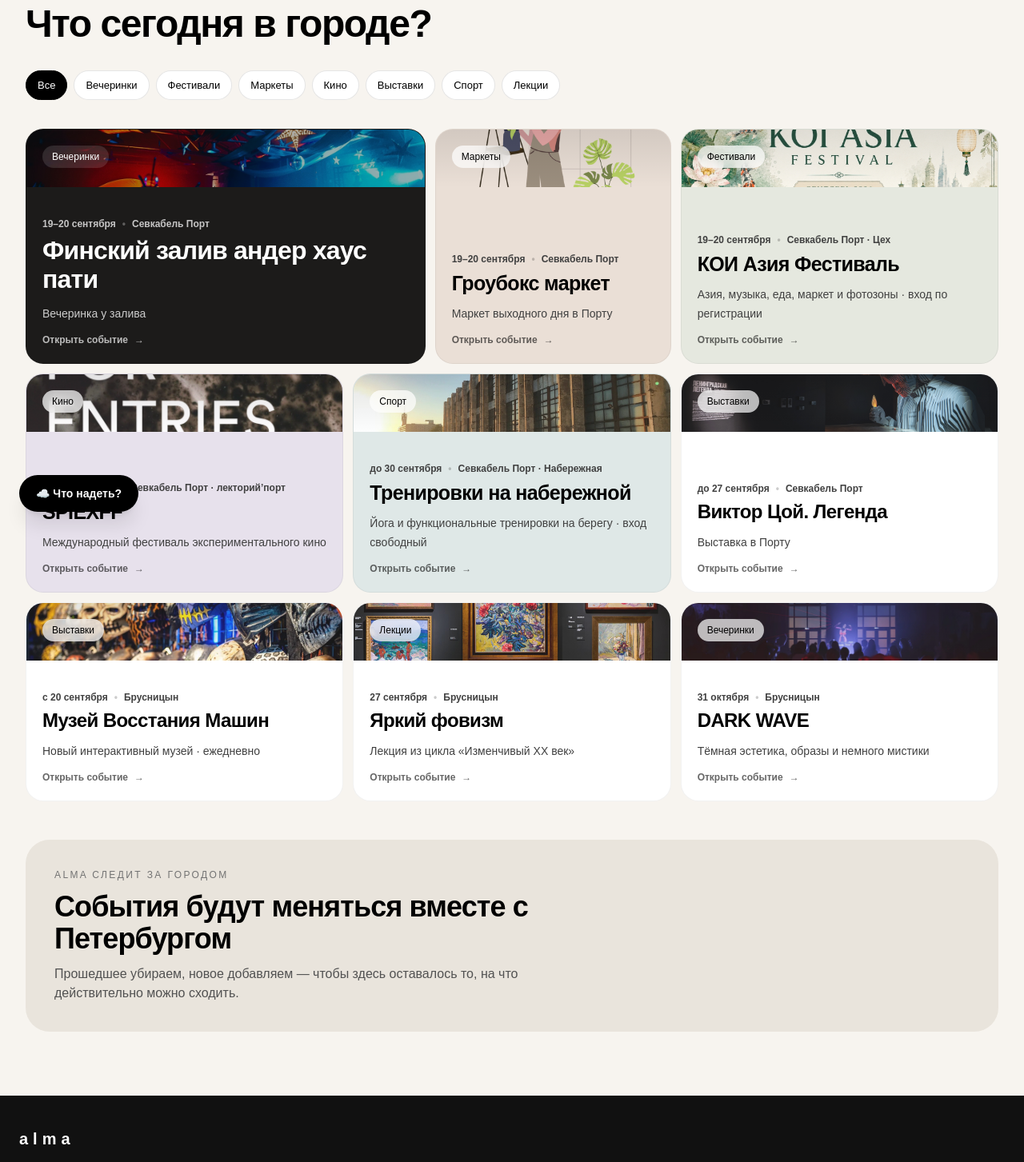
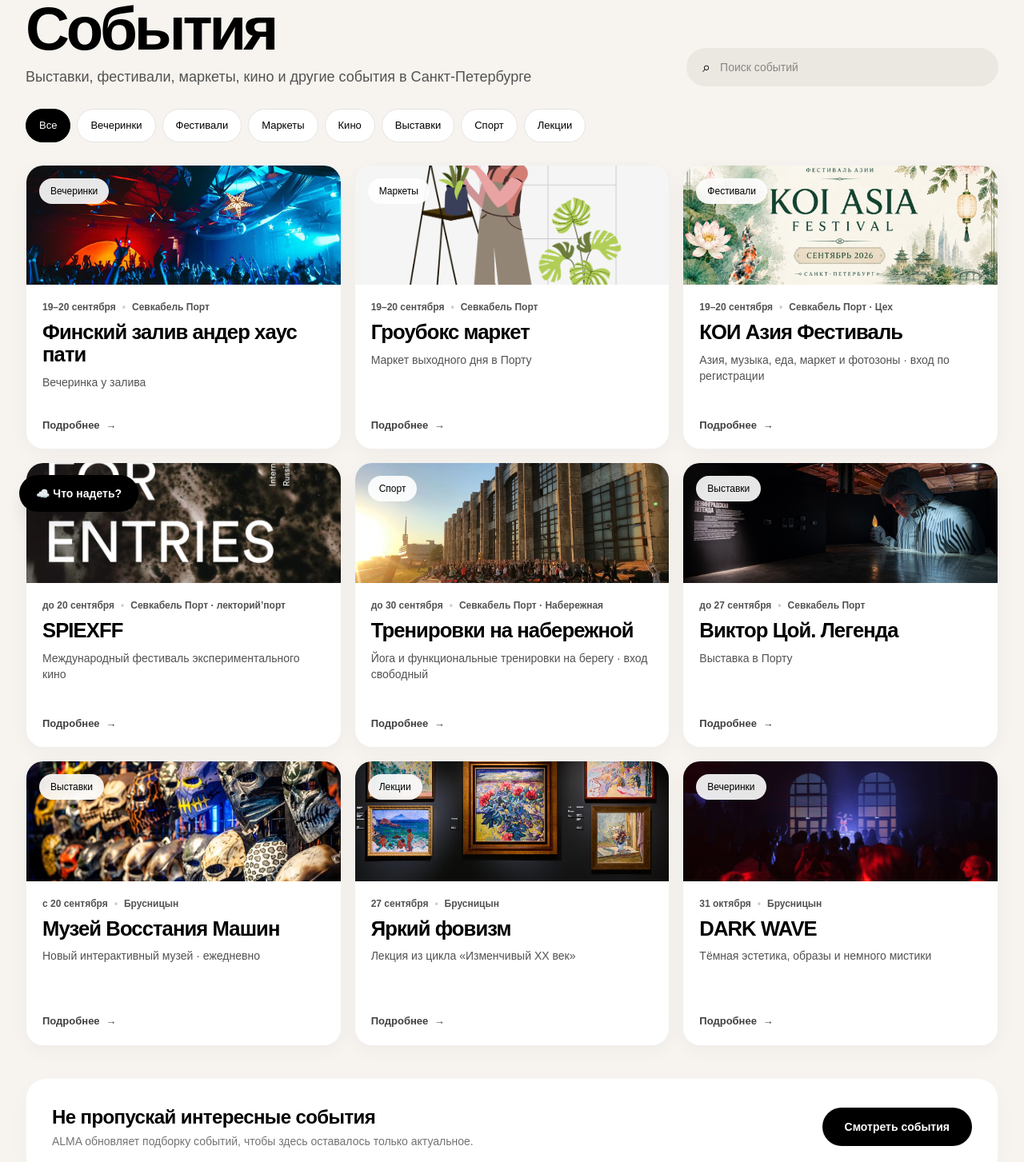
Before and after one commit to olgakastanova48386-dotcom/alma, a Next.js app: page /map in a window 1280 px wide. Shown: the part 140-1593 px from the top of the page at 80% size. Built offline with nearby package versions, Linux system fonts and the light colour scheme; no server answers.

Commit message:
Redesign events page for clearer visual hierarchy

```diff
--- a/app/map/page.tsx
+++ b/app/map/page.tsx
@@ -34,38 +34,49 @@ export default function MapPage() {
 
   return (
     <main className="min-h-screen bg-[#f7f4ef] pb-20 pt-28 text-black sm:pt-32">
-      <section className="mx-auto max-w-7xl px-4 sm:px-6 lg:px-8">
-        <div className="mt-4 grid items-start gap-5 md:grid-cols-[minmax(0,1.1fr)_minmax(280px,.9fr)] md:gap-12">
-          <h1 className="whitespace-nowrap text-[clamp(25px,4.5vw,48px)] font-bold leading-[1.08] tracking-[-0.03em]">Что сегодня в городе?</h1>
+      <section className="mx-auto max-w-[1380px] px-4 sm:px-6 lg:px-8">
+        <div className="mt-3 flex flex-col gap-5 lg:flex-row lg:items-end lg:justify-between">
+          <div>
+            <h1 className="text-[clamp(44px,6vw,76px)] font-bold leading-[.95] tracking-[-0.055em]">События</h1>
+            <p className="mt-3 max-w-3xl text-[15px] leading-6 text-neutral-600 sm:text-lg">Выставки, фестивали, маркеты, кино и другие события в Санкт-Петербурге</p>
+          </div>
+          <label className="flex h-12 w-full items-center gap-3 rounded-full bg-[#ebe7e1] px-5 lg:max-w-[390px]">
+            <span className="text-lg">⌕</span>
+            <input aria-label="Поиск событий" placeholder="Поиск событий" className="w-full bg-transparent text-sm outline-none placeholder:text-neutral-500" />
+          </label>
         </div>
 
-        <div className="mt-8 -mx-4 flex gap-2 overflow-x-auto px-4 pb-2 sm:mx-0 sm:px-0">
+        <div className="mt-7 flex gap-2 overflow-x-auto pb-2">
           {filters.map((item) => (
-            <button key={item} type="button" onClick={() => setFilter(item)} className={`shrink-0 rounded-full border px-3.5 py-2 text-[13px] font-medium transition ${filter === item ? "border-black bg-black text-white" : "border-black/10 bg-white hover:border-black/30"}`}>{item}</button>
+            <button key={item} type="button" onClick={() => setFilter(item)} className={`shrink-0 rounded-full border px-4 py-2.5 text-[13px] font-medium transition ${filter === item ? "border-black bg-black text-white" : "border-black/10 bg-white hover:border-black/30"}`}>{item}</button>
           ))}
         </div>
 
-        <div className="mt-7 grid gap-3 md:grid-cols-2 lg:grid-cols-12">
-          {visible.map((event, index) => (
-            <a key={event.title} href={`/map/${event.id}`} className={`group relative flex flex-col justify-between overflow-hidden border border-black/5 p-4 sm:p-5 transition duration-300 hover:-translate-y-1 hover:shadow-xl ${index === 0 ? "min-h-[175px] rounded-[22px] bg-[#1c1b1a] text-white lg:col-span-5" : index === 1 ? "min-h-[175px] rounded-[22px] bg-[#eadfd6] lg:col-span-3" : index === 2 ? "min-h-[175px] rounded-[22px] bg-[#e5e8df] lg:col-span-4" : index === 3 ? "min-h-[170px] rounded-[22px] bg-[#e7e1ec] lg:col-span-4" : index === 4 ? "min-h-[170px] rounded-[22px] bg-[#dfe8e7] lg:col-span-4" : "min-h-[170px] rounded-[22px] bg-white lg:col-span-4"}`}>
-              <div className="absolute inset-x-0 top-0 h-[72px] overflow-hidden"><img src={event.image} alt="" className="h-full w-full object-cover opacity-90" /><div className={`absolute inset-0 ${index === 0 ? "bg-black/25" : "bg-gradient-to-b from-black/10 to-transparent"}`} /></div><div className="relative z-10 flex items-start justify-between gap-4">
-                <span className={`rounded-full px-3 py-1.5 text-xs font-medium ${index === 0 ? "bg-white/12" : "bg-white/70 backdrop-blur-sm"}`}>{event.category}</span>
-                <span className={`${index < 5 ? "text-2xl sm:text-3xl" : "text-2xl"} transition duration-300 group-hover:scale-110`} aria-hidden="true">{event.accent}</span>
+        <div className="mt-5 grid gap-4 md:grid-cols-2 lg:grid-cols-3">
+          {visible.map((event) => (
+            <a key={event.id} href={`/map/${event.id}`} className="group overflow-hidden rounded-[22px] border border-black/[.06] bg-white shadow-[0_6px_24px_rgba(0,0,0,.035)] transition duration-300 hover:-translate-y-1 hover:shadow-[0_14px_35px_rgba(0,0,0,.08)]">
+              <div className="relative aspect-[16/6.1] overflow-hidden bg-neutral-100">
+                <img src={event.image} alt={event.title} className="h-full w-full object-cover transition duration-500 group-hover:scale-[1.025]" />
+                <span className="absolute left-4 top-4 rounded-full bg-white/90 px-3.5 py-2 text-xs font-medium text-black backdrop-blur-sm">{event.category}</span>
               </div>
-              <div className="relative z-10 mt-[62px]">
-                <div className={`flex flex-wrap items-center gap-x-2 gap-y-1 text-[12px] font-semibold leading-4 ${index === 0 ? "text-white/75" : "text-neutral-700"}`}><span>{event.date}</span><span className={`${index === 0 ? "text-white/30" : "text-black/20"}`}>•</span><span>{event.place}</span></div>
-                <h2 className={`mt-2 font-bold leading-[1.12] tracking-[-0.025em] ${index === 0 ? "max-w-xl text-[clamp(23px,3vw,32px)]" : index < 5 ? "text-[clamp(20px,2.3vw,25px)]" : "text-[clamp(19px,2.2vw,24px)]"}`}>{event.title}</h2>
-                <p className={`mt-3 text-[13px] leading-5 sm:text-sm sm:leading-6 ${index === 0 ? "text-white/78" : "text-neutral-700"}`}>{event.note}</p>
-                <div className={`mt-3 flex items-center gap-2 text-[12px] font-semibold ${index === 0 ? "text-white/70" : "text-black/60"}`}>Открыть событие <span className="transition group-hover:translate-x-1">→</span></div>
+              <div className="flex min-h-[205px] flex-col p-5">
+                <div className="flex flex-wrap items-center gap-x-2 gap-y-1 text-[12px] font-semibold leading-4 text-neutral-600">
+                  <span>{event.date}</span><span className="text-black/20">•</span><span>{event.place}</span>
+                </div>
+                <h2 className="mt-2.5 text-[clamp(21px,2vw,27px)] font-bold leading-[1.08] tracking-[-0.035em]">{event.title}</h2>
+                <p className="mt-2.5 text-[14px] leading-5 text-neutral-600">{event.note}</p>
+                <div className="mt-auto pt-5 text-[13px] font-semibold text-neutral-700">Подробнее <span className="ml-1 inline-block transition group-hover:translate-x-1">→</span></div>
               </div>
             </a>
           ))}
         </div>
 
-        <div className="mt-12 rounded-[30px] bg-[#e9e4dc] p-6 sm:p-9">
-          <p className="text-xs uppercase tracking-[.2em] text-neutral-500">ALMA следит за городом</p>
-          <h2 className="mt-3 max-w-2xl text-3xl font-bold tracking-tight sm:text-4xl">События будут меняться вместе с Петербургом</h2>
-          <p className="mt-3 max-w-2xl text-sm leading-6 text-neutral-600 sm:text-base">Прошедшее убираем, новое добавляем — чтобы здесь оставалось то, на что действительно можно сходить.</p>
+        <div className="mt-10 flex flex-col gap-5 rounded-[26px] border border-black/[.04] bg-white p-6 shadow-[0_8px_30px_rgba(0,0,0,.025)] sm:flex-row sm:items-center sm:justify-between sm:p-8">
+          <div>
+            <h2 className="text-xl font-bold tracking-tight sm:text-2xl">Не пропускай интересные события</h2>
+            <p className="mt-1 text-sm text-neutral-500">ALMA обновляет подборку событий, чтобы здесь оставалось только актуальное.</p>
+          </div>
+          <a href="#events" className="shrink-0 rounded-full bg-black px-7 py-3.5 text-center text-sm font-semibold text-white">Смотреть события</a>
         </div>
       </section>
     </main>
```
